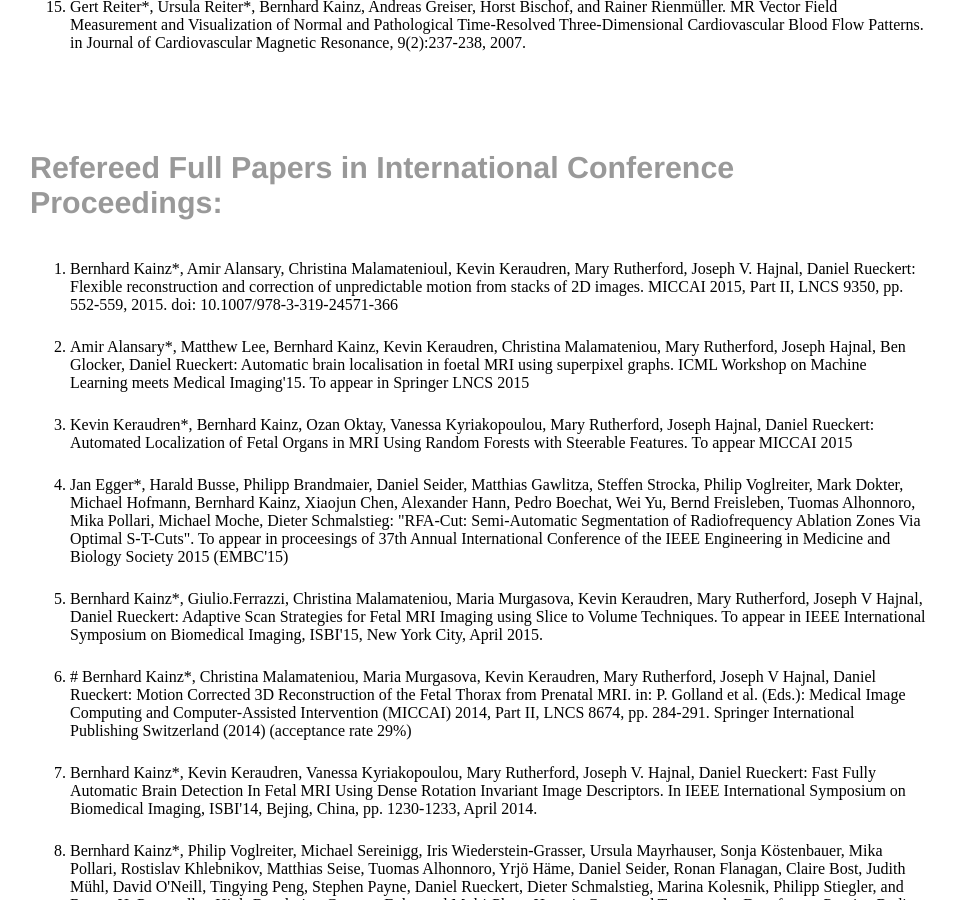
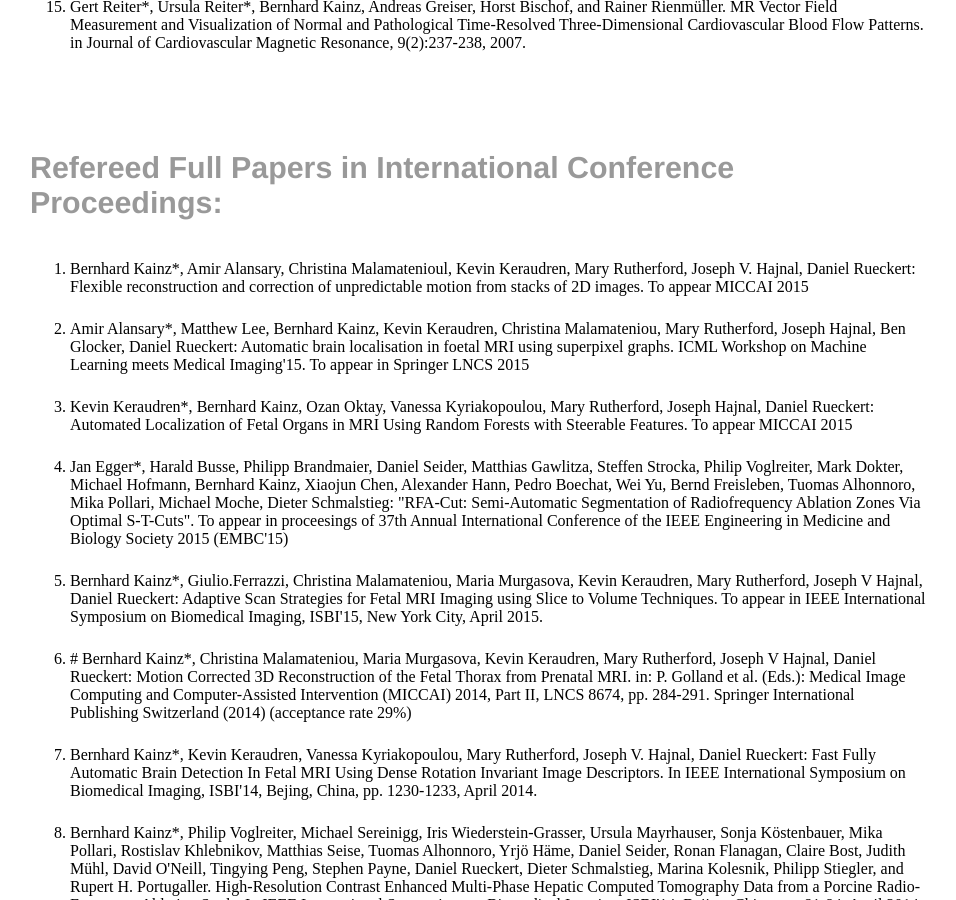
Before and after one commit to bkainz/bkainz.github.io, a Jekyll site: the page built from Publications/index.html, in a window 1280 px wide and 900 px high, scrolled down 1482 px. Shown: the whole window, without its empty margins (162-1118 px from the left). Built offline with Jekyll 4.4.1, drawn with Linux system fonts in a browser that asks for light colours.

Commit message:
pubs updatae

```diff
--- a/Publications/index.html
+++ b/Publications/index.html
@@ -94,7 +94,7 @@ Refereed Full Papers in International Conference Proceedings:</A>
 </H4>
 
 <OL>
-<LI><SPAN  CLASS="textbf">Bernhard Kainz*</SPAN>, Amir Alansary, Christina Malamatenioul, Kevin Keraudren, Mary Rutherford, Joseph V. Hajnal, Daniel Rueckert: Flexible reconstruction and correction of unpredictable motion from stacks of 2D images. MICCAI 2015, Part II, LNCS 9350, pp. 552-559, 2015. doi: 10.1007/978-3-319-24571-366
+<LI><SPAN  CLASS="textbf">Bernhard Kainz*</SPAN>, Amir Alansary, Christina Malamatenioul, Kevin Keraudren, Mary Rutherford, Joseph V. Hajnal, Daniel Rueckert: Flexible reconstruction and correction of unpredictable motion from stacks of 2D images. To appear MICCAI 2015
 
 <P>
 </LI>
```
